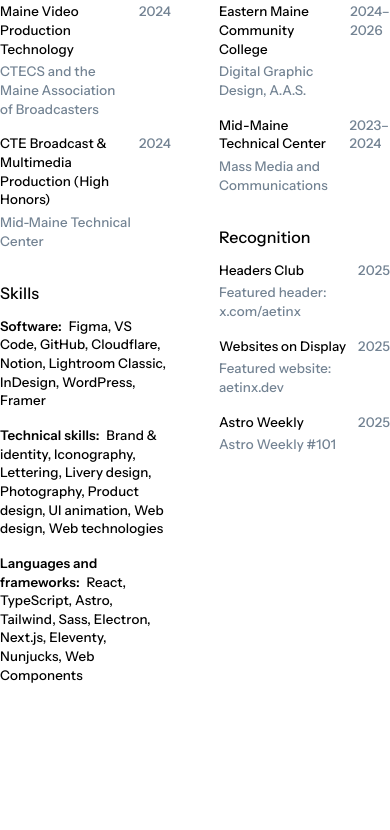
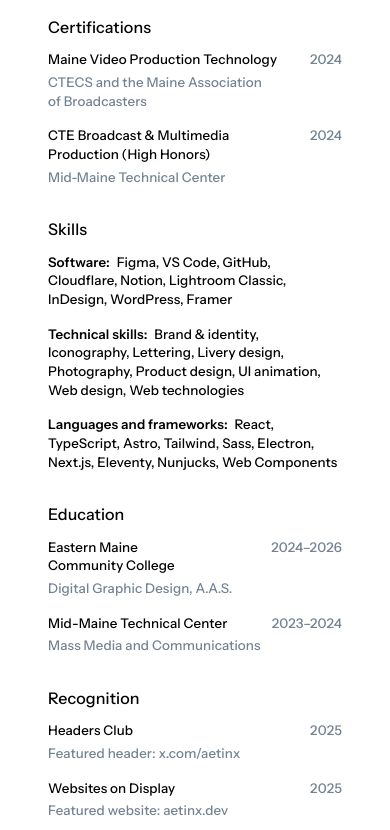
Before and after one commit to aetinx/website, an Astro site: page /resume in a window 390 px wide. Shown: the part 150-980 px from the top of the page. Before the commit the page ends 844 px from the top, so only its background shows below. Built offline with nearby package versions, Linux system fonts and the light colour scheme; Astro itself is replaced by a stand-in of ours.

Commit message:
Adjust resume layout

```diff
--- a/src/pages/resume.astro
+++ b/src/pages/resume.astro
@@ -52,7 +52,7 @@
       </ul>
     </section>
 
-    <section class="columns-2 gap-12">
+    <section class="md:columns-2 gap-12">
       <section>
         <h2>Certifications</h2>
         <ul class="flex flex-col gap-4">
@@ -64,7 +64,7 @@
                     <div>{x.name}</div>
                     <span class="text-metal-500">{x.issuer}</span>
                   </div>
-                  <time class="text-metal-500">{x.time}</time>
+                  <time class="text-metal-500 shrink-0">{x.time}</time>
                 </article>
               </li>
             ))
@@ -105,7 +105,7 @@
                     <div>{x.school}</div>
                     <span class="text-metal-500">{x.study}</span>
                   </div>
-                  <time class="text-metal-500">{x.years.from === x.years.to ? x.years.from : `${x.years.from}–${x.years.to}`}</time>
+                  <time class="text-metal-500 shrink-0">{x.years.from === x.years.to ? x.years.from : `${x.years.from}–${x.years.to}`}</time>
                 </article>
               </li>
             ))
@@ -123,7 +123,7 @@
                     <div>{x.issuer}</div>
                     <span class="text-metal-500">{x.title}</span>
                   </div>
-                  <time class="text-metal-500">{x.year}</time>
+                  <time class="text-metal-500 shrink-0">{x.year}</time>
                 </article>
               </li>
             ))
--- a/src/styles/resume.css
+++ b/src/styles/resume.css
@@ -21,14 +21,17 @@
   width: min(8.5in, 100%);
 }
 
-@media screen and (min-width: 9in) {
+@media screen and (min-width: 8.5in) {
   html {
     @apply bg-metal-200;
     padding: clamp(0px, calc((100% - 8.5in) / 2), 64px);
   }
+}
 
+@media screen {
   body {
     padding: 0.5in;
+    min-height: 11in;
   }
 }
 
```
